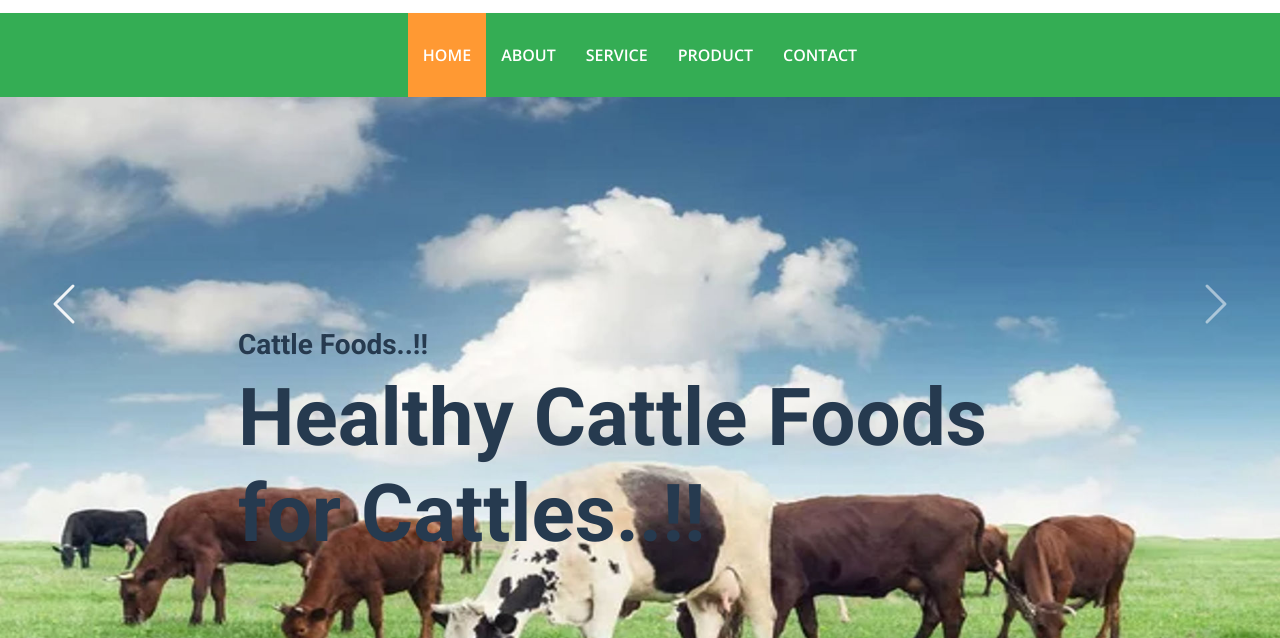
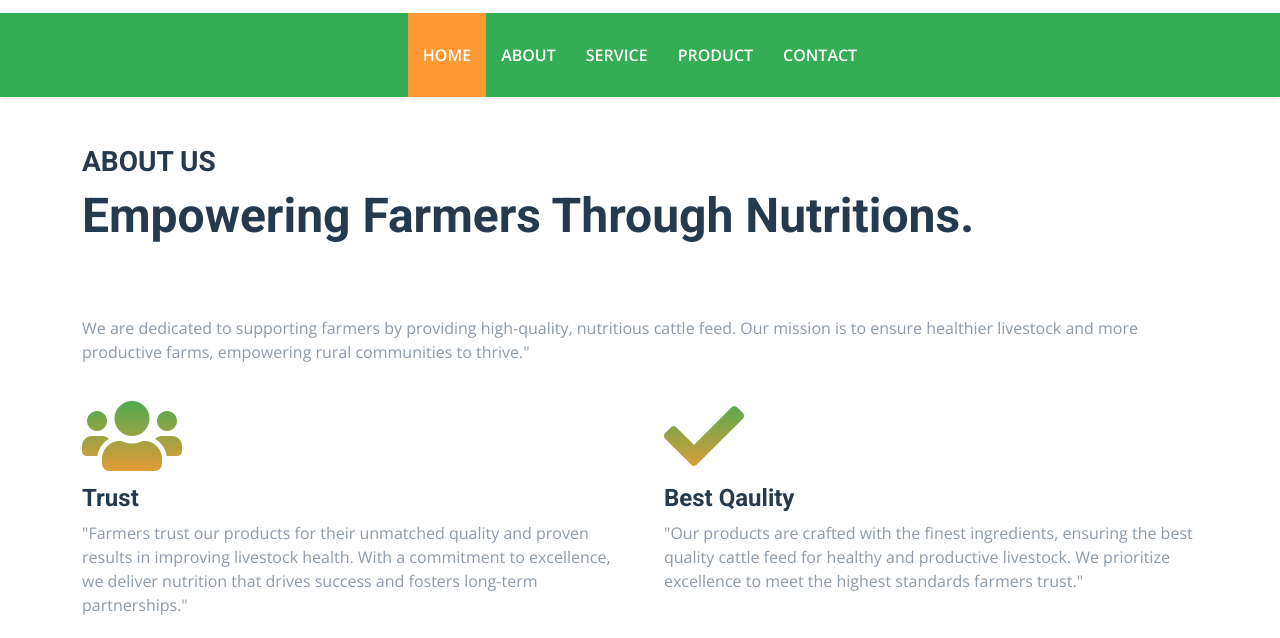
Before and after one commit to connectserver0/Arihanta.shop, a plain HTML site: page index.html in a window 1280 px wide. Shown: the part 96-734 px from the top of the page. Drawn offline with nearby package versions, Linux system fonts and the light colour scheme.

Commit message:
Update index.html

```diff
--- a/index.html
+++ b/index.html
@@ -82,46 +82,7 @@
     <!-- Navbar End -->
 
 
-    <!-- Carousel Start -->
-    <div class="container-fluid p-0">
-        <div id="header-carousel" class="carousel slide carousel-fade" data-bs-ride="carousel">
-            <div class="carousel-inner">
-                <div class="carousel-item active">
-                    <img class="w-100" src="img/carousel-5.jpg" alt="Image">
-                    <div class="carousel-caption top-0 bottom-0 start-0 end-0 d-flex flex-column align-items-center justify-content-center">
-                        <div class="text-start p-5" style="max-width: 900px;">
-                            <h3 class="text-black">Cattle Foods..!!</h3>
-                            <h1 class="display-1 text-black mb-md-4">Healthy Cattle Foods for Cattles..!!</h1>
-                            <!-- <a href="" class="btn btn-primary py-md-3 px-md-5 me-3">Explore</a>
-                            <a href="" class="btn btn-secondary py-md-3 px-md-5">Contact</a> -->
-                        </div>
-                    </div>
-                </div>
-                <!-- <div class="carousel-item">
-                    <img class="w-100" src="img/carousel-4.jpg" alt="Image">
-                    <div class="carousel-caption top-0 bottom-0 start-0 end-0 d-flex flex-column align-items-center justify-content-center">
-                        <div class="text-start p-5" style="max-width: 900px;">
-                            <h3 class="text-black">Cattle Foods..!!</h3>
-                            <h1 class="display-1 text-black mb-md-4">Healthy Cattle Foods for Cattlea..!!</h1>
-                            <a href="" class="btn btn-primary py-md-3 px-md-5 me-3">Explore</a>
-                            <a href="" class="btn btn-secondary py-md-3 px-md-5">Contact</a>
-                        </div> -->
-                    </div>
-                </div>
-            </div>
-            <button class="carousel-control-prev" type="button" data-bs-target="#header-carousel"
-                data-bs-slide="prev">
-                <span class="carousel-control-prev-icon" aria-hidden="true"></span>
-                <span class="visually-hidden">Previous</span>
-            </button>
-            <button class="carousel-control-next" type="button" data-bs-target="#header-carousel"
-                data-bs-slide="next">
-                <span class="carousel-control-next-icon" aria-hidden="true"></span>
-                <span class="visually-hidden">Next</span>
-            </button>
-        </div>
-    </div>
-    <!-- Carousel End -->
+
 
 
     <!-- About Start -->
```
